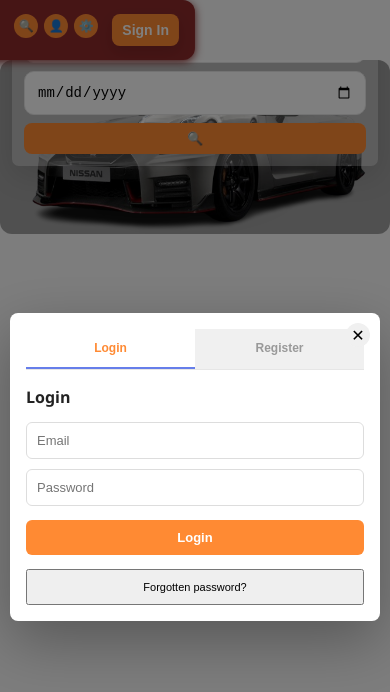
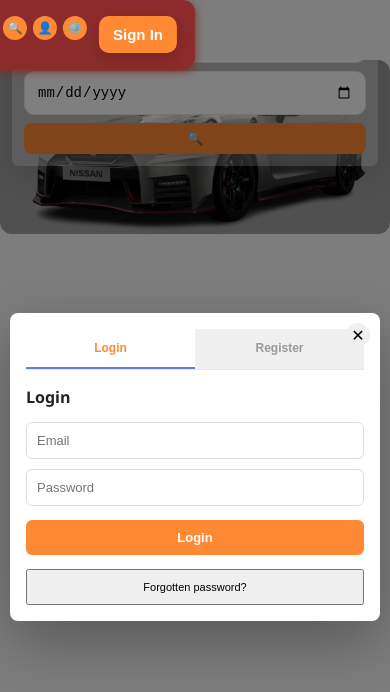
Before and after one commit to justinpulanco/IM101-Project, a React (Create React App) app in the folder frontend/: page / in a window 390 px wide. Shown: the top 692 px of the page. Built offline with nearby package versions, Linux system fonts and the light colour scheme.

Commit message:
Navbar: respect safe-area on phones, raise z-index, enlarge Sign In pill on mobile

```diff
--- a/frontend/src/App.css
+++ b/frontend/src/App.css
@@ -30,11 +30,12 @@ body {
   border-radius: 18px;
   padding: 18px;
   position: fixed;
-  top: 0;
+  /* respect phone safe area (notch) */
+  top: env(safe-area-inset-top, 10px);
   left: 50%;
   transform: translateX(-50%);
   width: 95%;
-  z-index: 150;
+  z-index: 1200;
   background-color: rgb(140, 43, 43);
   box-shadow: 0 2px 8px rgb(133, 40, 40);
 }
@@ -590,12 +591,12 @@ body {
   background: var(--accent);
   color: #fff;
   border: none;
-  padding: 8px 12px;
-  border-radius: 8px;
+  padding: 10px 14px;
+  border-radius: 10px;
   font-weight: 700;
   cursor: pointer;
   margin-left: 8px;
-  box-shadow: 0 6px 14px rgba(0,0,0,0.12);
+  box-shadow: 0 6px 16px rgba(0,0,0,0.14);
 }
 
 .navbar-signin:hover {
@@ -1048,10 +1049,25 @@ body {
   }
 
   /* Move Sign In into navbar on phones too - style navbar button for small screens */
+  /* make navbar sign in as prominent as on desktop */
   .navbar-signin {
-    padding: 8px 10px;
-    font-size: 14px;
-    border-radius: 8px;
+    padding: 10px 14px;
+    font-size: 15px;
+    border-radius: 10px;
+    margin-left: 6px;
+  }
+
+  /* give navbar a bit more height and spacing for phones */
+  .navbar {
+    padding: calc(10px + env(safe-area-inset-top, 10px));
+    width: 98%;
+    left: 1%;
+    border-radius: 12px;
+  }
+
+  .navbar-top {
+    align-items: center;
+    gap: 10px;
   }
 
   /* ensure navbar icons remain visible and high-contrast */
```
